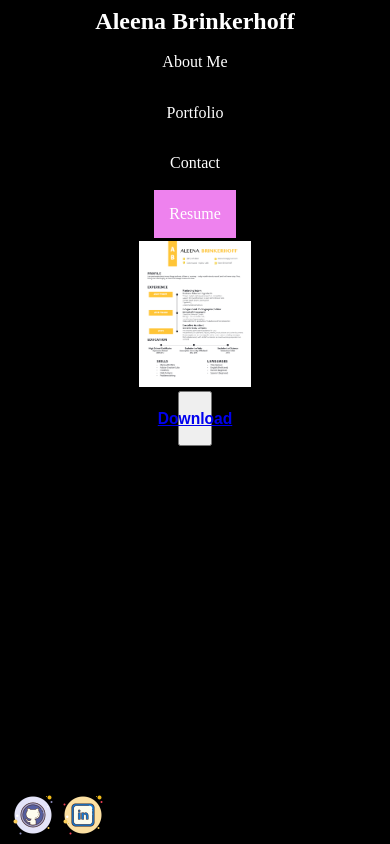
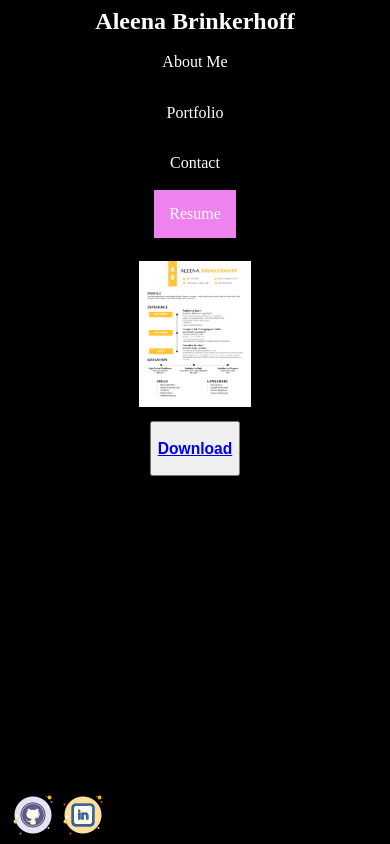
Before and after one commit to Aleenabrink93/React-Portfolio, a React (Create React App) app: page / in a window 390 px wide. Both pictures are taken after a click on the element "Resume". Built offline with nearby package versions, Linux system fonts and the light colour scheme.

Commit message:
styled resume page

```diff
--- a/src/components/resume/resume.css
+++ b/src/components/resume/resume.css
@@ -4,14 +4,23 @@
     justify-items: center;
 }
 
+.download {
+    display: block;
+    margin: 10px auto;
+}
+
+.cv {
+    margin-top: 20px;
+}
+
 @media screen and (max-width: 980px) {
     img {
-        max-width: 100% !important;
+        width: 100%;
     }
 }
 @media screen and (max-width: 817px) {
     img {
-        max-width: 100% !important;
+        max-width: 100%;
     }
 
 }
--- a/src/components/resume/resume.jsx
+++ b/src/components/resume/resume.jsx
@@ -6,9 +6,9 @@ import Button from 'react-bootstrap/Button';
 const Resume = () => {
   return (
     <section className='center'>
-    <div>
+    <div className='cv'>
         <img src={resume} alt="resume" />
-        <Button variant="outline-warning" className='center'>
+        <Button variant="outline-warning" className='download'>
       <a href = {require('../../assets/CV_AleenaBrinkerhoff.pdf')} download>
         <h3>Download</h3>
       </a>
```
